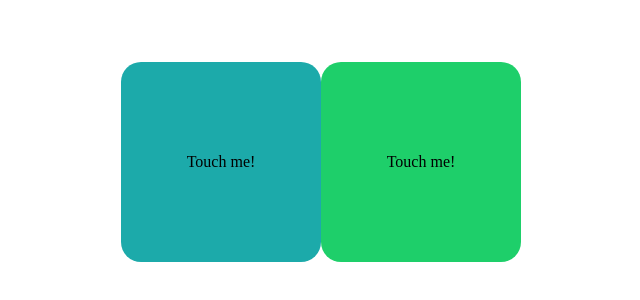
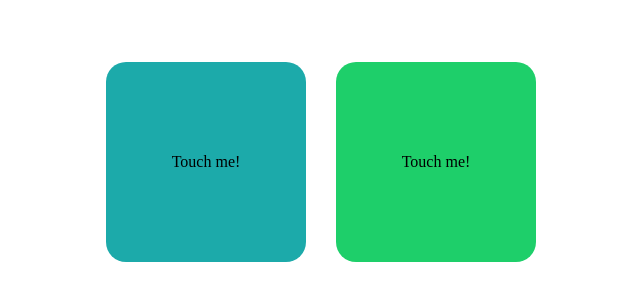
Before and after one commit to SaiseetharamModugumudi/10k-Coders, a plain HTML site: page d34.html in a window 1280 px wide. Shown: the part 246-546 px from the top of the page, without its empty margins (319-959 px from the left). Drawn offline with Linux system fonts and the light colour scheme.

Commit message:
Update d34.html

```diff
--- a/d34.html
+++ b/d34.html
@@ -7,12 +7,11 @@
   <style>
     body
     {
-        height:100vh;
+        height: 100vh;
         display: flex;
         align-items: center;
         justify-content: center;
-        align-content: center;
-        align-items: center;
+        gap: 30px
 
     }
     .box {
```
